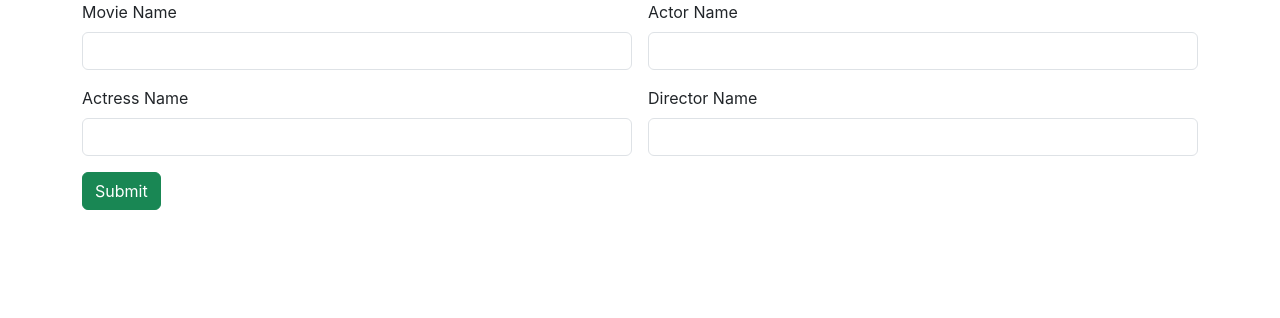
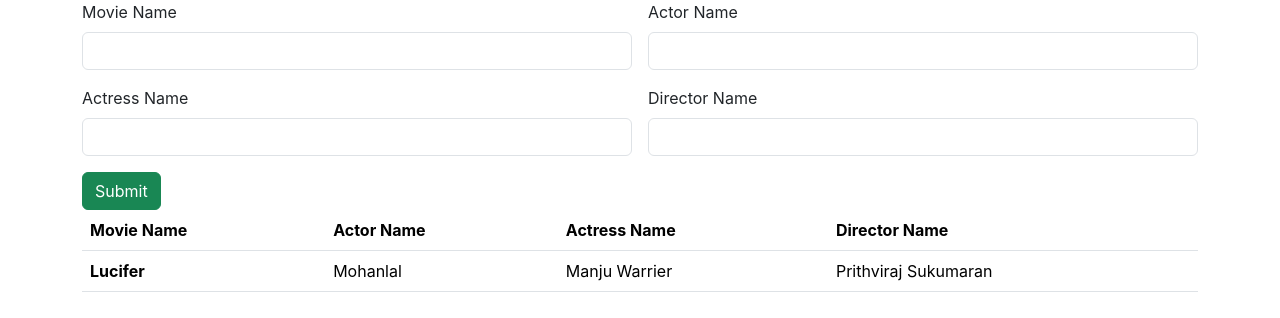
Before and after one commit to Liyo08/Movie-App, a React (Create React App) app: page / in a window 1280 px wide. Shown: the top 318 px of the page. Built offline with nearby package versions, Linux system fonts and the light colour scheme.

Commit message:
ViewMovie component created

```diff
--- a/src/App.js
+++ b/src/App.js
@@ -1,11 +1,13 @@
 import logo from './logo.svg';
 import './App.css';
 import AddMovie from './components/AddMovie';
+import ViewMovie from './components/ViewMovie';
 
 function App() {
   return (
     <div>
     <AddMovie/>
+    <ViewMovie/>
     </div>
   );
 }
--- /dev/null
+++ b/src/components/ViewMovie.jsx
@@ -0,0 +1,42 @@
+import React from 'react'
+
+const ViewMovie = () => {
+  return (
+    <div>
+
+        <div className="container">
+            <div className="row">
+                <div className="col col-12 col-sm-12 col-md-12 col-lg-12 col-xl-12 col-xxl-12">
+
+
+                <table class="table">
+  <thead>
+    <tr>
+      <th scope="col">Movie Name</th>
+      <th scope="col">Actor Name</th>
+      <th scope="col">Actress Name</th>
+      <th scope="col">Director Name</th>
+    </tr>
+  </thead>
+  <tbody>
+    <tr>
+      <th scope="row">Lucifer</th>
+      <td>Mohanlal</td>
+      <td>Manju Warrier</td>
+      <td>Prithviraj Sukumaran</td>
+    </tr>
+
+  </tbody>
+</table>
+
+
+
+
+                </div>
+            </div>
+        </div>
+    </div>
+  )
+}
+
+export default ViewMovie
```
